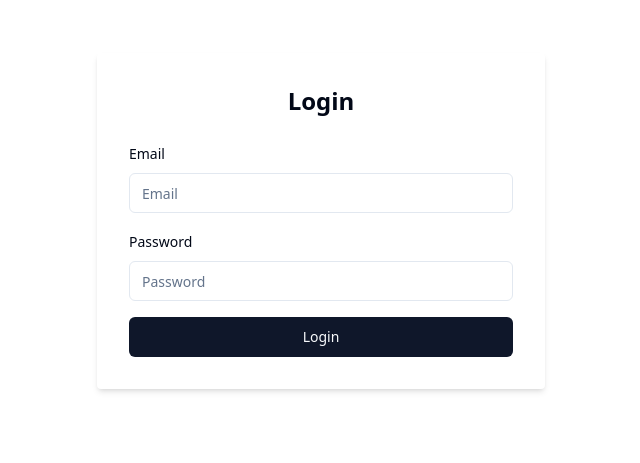
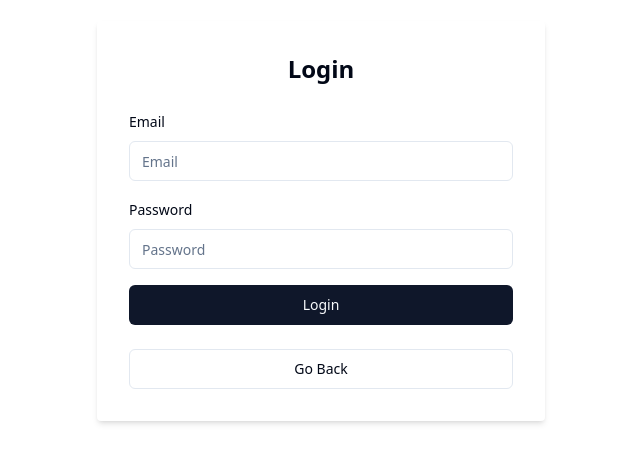
Before and after one commit to GPT-Engineer-App/react-native-app-creator, a React (Vite) app: page /login in a window 1280 px wide. Shown: the part 179-642 px from the top of the page, without its empty margins (319-959 px from the left). Built offline with nearby package versions, Linux system fonts and the light colour scheme.

Commit message:
Added "go back" navigation functionality to the registration and login pages.

```diff
--- a/src/pages/Login.jsx
+++ b/src/pages/Login.jsx
@@ -6,6 +6,7 @@ import { Button } from "@/components/ui/button";
 import { Input } from "@/components/ui/input";
 import { Form, FormControl, FormField, FormItem, FormLabel, FormMessage } from "@/components/ui/form";
 import { toast } from "sonner";
+import { useNavigate } from "react-router-dom"; // Import useNavigate
 
 const formSchema = z.object({
   email: z.string().email({ message: "Invalid email address." }),
@@ -21,6 +22,8 @@ const Login = () => {
     console.log(data);
     toast("Login successful!");
   };
+
+  const navigate = useNavigate(); // Initialize useNavigate
 
   return (
     <div className="h-screen w-screen flex items-center justify-center">
@@ -57,6 +60,7 @@ const Login = () => {
             <Button type="submit" className="w-full">Login</Button>
           </form>
         </Form>
+        <Button variant="outline" onClick={() => navigate(-1)} className="w-full mt-4">Go Back</Button> {/* Add Go Back button */}
       </div>
     </div>
   );
--- a/src/pages/Register.jsx
+++ b/src/pages/Register.jsx
@@ -6,6 +6,7 @@ import { Button } from "@/components/ui/button";
 import { Input } from "@/components/ui/input";
 import { Form, FormControl, FormField, FormItem, FormLabel, FormMessage } from "@/components/ui/form";
 import { toast } from "sonner";
+import { useNavigate } from "react-router-dom"; // Import useNavigate
 
 const formSchema = z.object({
   username: z.string().min(2, { message: "Username must be at least 2 characters." }),
@@ -22,6 +23,8 @@ const Register = () => {
     console.log(data);
     toast("Registration successful!");
   };
+
+  const navigate = useNavigate(); // Initialize useNavigate
 
   return (
     <div className="h-screen w-screen flex items-center justify-center">
@@ -71,6 +74,7 @@ const Register = () => {
             <Button type="submit" className="w-full">Register</Button>
           </form>
         </Form>
+        <Button variant="outline" onClick={() => navigate(-1)} className="w-full mt-4">Go Back</Button> {/* Add Go Back button */}
       </div>
     </div>
   );
```
